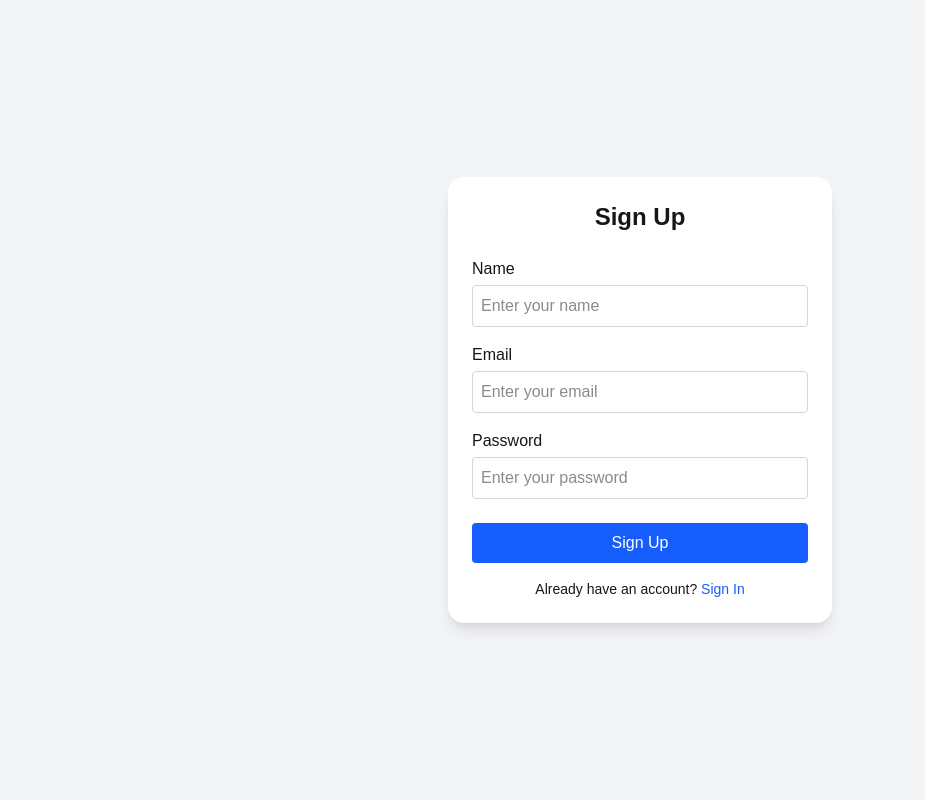
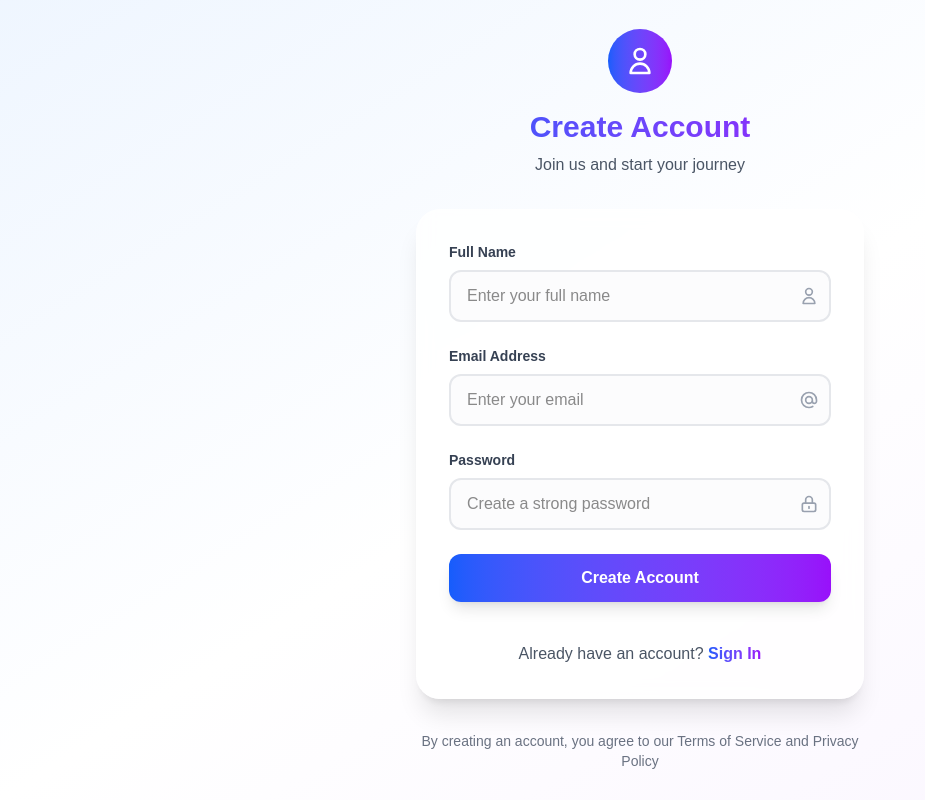
Before and after one commit to Dinithi1625403/ecommerce, a Next.js app in the folder frontend/: page /signup in a window 1280 px wide. Shown: the whole page, without its empty margins (0-925 px from the left). Built offline with nearby package versions, Linux system fonts and the light colour scheme.

Commit message:
created fronted

```diff
--- a/frontend/src/app/signup/page.jsx
+++ b/frontend/src/app/signup/page.jsx
@@ -9,12 +9,14 @@ export default function SignupPage() {
   const [password, setPassword] = useState("");
   const [error, setError] = useState("");
   const [success, setSuccess] = useState("");
+  const [isLoading, setIsLoading] = useState(false);
   const router = useRouter();
 
   const handleSubmit = async (e) => {
     e.preventDefault();
     setError("");
     setSuccess("");
+    setIsLoading(true);
 
     try {
       const res = await fetch("http://localhost:5000/api/auth/register", {
@@ -37,78 +39,158 @@ export default function SignupPage() {
       }, 1500);
     } catch (err) {
       setError(err.message);
+    } finally {
+      setIsLoading(false);
     }
   };
 
   return (
-    <div className="flex items-center justify-center h-screen bg-gray-100">
-      <form
-        onSubmit={handleSubmit}
-        className="bg-white p-6 rounded-2xl shadow-lg w-96"
-      >
-        <h2 className="text-2xl font-semibold text-center mb-6">Sign Up</h2>
+    <div className="min-h-screen bg-gradient-to-br from-blue-50 via-white to-purple-50 flex items-center justify-center p-4">
+      <div className="w-full max-w-md">
+        {/* Logo/Brand Section */}
+        <div className="text-center mb-8">
+          <div className="inline-flex items-center justify-center w-16 h-16 bg-gradient-to-r from-blue-600 to-purple-600 rounded-full mb-4">
+            <svg className="w-8 h-8 text-white" fill="none" stroke="currentColor" viewBox="0 0 24 24">
+              <path strokeLinecap="round" strokeLinejoin="round" strokeWidth="2" d="M16 7a4 4 0 11-8 0 4 4 0 018 0zM12 14a7 7 0 00-7 7h14a7 7 0 00-7-7z" />
+            </svg>
+          </div>
+          <h1 className="text-3xl font-bold bg-gradient-to-r from-blue-600 to-purple-600 bg-clip-text text-transparent">
+            Create Account
+          </h1>
+          <p className="text-gray-600 mt-2">Join us and start your journey</p>
+        </div>
 
+        {/* Form Card */}
+        <div className="bg-white/80 backdrop-blur-sm p-8 rounded-3xl shadow-xl border border-white/20">
+          <form onSubmit={handleSubmit} className="space-y-6">
+            {/* Error/Success Messages */}
             {error && (
-          <p className="bg-red-100 text-red-700 p-2 rounded mb-3 text-center">
-            {error}
-          </p>
-        )}
-        {success && (
-          <p className="bg-green-100 text-green-700 p-2 rounded mb-3 text-center">
-            {success}
-          </p>
+              <div className="bg-red-50 border-l-4 border-red-500 p-4 rounded-lg animate-pulse">
+                <div className="flex items-center">
+                  <svg className="w-5 h-5 text-red-500 mr-2" fill="currentColor" viewBox="0 0 20 20">
+                    <path fillRule="evenodd" d="M10 18a8 8 0 100-16 8 8 0 000 16zM8.707 7.293a1 1 0 00-1.414 1.414L8.586 10l-1.293 1.293a1 1 0 101.414 1.414L10 11.414l1.293 1.293a1 1 0 001.414-1.414L11.414 10l1.293-1.293a1 1 0 00-1.414-1.414L10 8.586 8.707 7.293z" clipRule="evenodd" />
+                  </svg>
+                  <span className="text-red-800 font-medium">{error}</span>
+                </div>
+              </div>
             )}
 
-        <div className="mb-4">
-          <label className="block mb-1 font-medium">Name</label>
+            {success && (
+              <div className="bg-green-50 border-l-4 border-green-500 p-4 rounded-lg animate-pulse">
+                <div className="flex items-center">
+                  <svg className="w-5 h-5 text-green-500 mr-2" fill="currentColor" viewBox="0 0 20 20">
+                    <path fillRule="evenodd" d="M10 18a8 8 0 100-16 8 8 0 000 16zm3.707-9.293a1 1 0 00-1.414-1.414L9 10.586 7.707 9.293a1 1 0 00-1.414 1.414l2 2a1 1 0 001.414 0l4-4z" clipRule="evenodd" />
+                  </svg>
+                  <span className="text-green-800 font-medium">{success}</span>
+                </div>
+              </div>
+            )}
+
+            {/* Name Input */}
+            <div className="group">
+              <label className="block text-sm font-semibold text-gray-700 mb-2">
+                Full Name
+              </label>
+              <div className="relative">
                 <input
                   type="text"
-            className="w-full border border-gray-300 rounded p-2"
-            placeholder="Enter your name"
+                  className="w-full px-4 py-3 border-2 border-gray-200 rounded-xl focus:border-blue-500 focus:ring-4 focus:ring-blue-500/10 transition-all duration-200 outline-none bg-gray-50/50 group-hover:border-gray-300"
+                  placeholder="Enter your full name"
                   value={name}
                   onChange={(e) => setName(e.target.value)}
                   required
                 />
+                <div className="absolute inset-y-0 right-0 pr-3 flex items-center">
+                  <svg className="w-5 h-5 text-gray-400" fill="none" stroke="currentColor" viewBox="0 0 24 24">
+                    <path strokeLinecap="round" strokeLinejoin="round" strokeWidth="2" d="M16 7a4 4 0 11-8 0 4 4 0 018 0zM12 14a7 7 0 00-7 7h14a7 7 0 00-7-7z" />
+                  </svg>
+                </div>
+              </div>
             </div>
 
-        <div className="mb-4">
-          <label className="block mb-1 font-medium">Email</label>
+            {/* Email Input */}
+            <div className="group">
+              <label className="block text-sm font-semibold text-gray-700 mb-2">
+                Email Address
+              </label>
+              <div className="relative">
                 <input
                   type="email"
-            className="w-full border border-gray-300 rounded p-2"
+                  className="w-full px-4 py-3 border-2 border-gray-200 rounded-xl focus:border-blue-500 focus:ring-4 focus:ring-blue-500/10 transition-all duration-200 outline-none bg-gray-50/50 group-hover:border-gray-300"
                   placeholder="Enter your email"
                   value={email}
                   onChange={(e) => setEmail(e.target.value)}
                   required
                 />
+                <div className="absolute inset-y-0 right-0 pr-3 flex items-center">
+                  <svg className="w-5 h-5 text-gray-400" fill="none" stroke="currentColor" viewBox="0 0 24 24">
+                    <path strokeLinecap="round" strokeLinejoin="round" strokeWidth="2" d="M16 12a4 4 0 10-8 0 4 4 0 008 0zm0 0v1.5a2.5 2.5 0 005 0V12a9 9 0 10-9 9m4.5-1.206a8.959 8.959 0 01-4.5 1.207" />
+                  </svg>
+                </div>
+              </div>
             </div>
 
-        <div className="mb-6">
-          <label className="block mb-1 font-medium">Password</label>
+            {/* Password Input */}
+            <div className="group">
+              <label className="block text-sm font-semibold text-gray-700 mb-2">
+                Password
+              </label>
+              <div className="relative">
                 <input
                   type="password"
-            className="w-full border border-gray-300 rounded p-2"
-            placeholder="Enter your password"
+                  className="w-full px-4 py-3 border-2 border-gray-200 rounded-xl focus:border-blue-500 focus:ring-4 focus:ring-blue-500/10 transition-all duration-200 outline-none bg-gray-50/50 group-hover:border-gray-300"
+                  placeholder="Create a strong password"
                   value={password}
                   onChange={(e) => setPassword(e.target.value)}
                   required
                 />
+                <div className="absolute inset-y-0 right-0 pr-3 flex items-center">
+                  <svg className="w-5 h-5 text-gray-400" fill="none" stroke="currentColor" viewBox="0 0 24 24">
+                    <path strokeLinecap="round" strokeLinejoin="round" strokeWidth="2" d="M12 15v2m-6 4h12a2 2 0 002-2v-6a2 2 0 00-2-2H6a2 2 0 00-2 2v6a2 2 0 002 2zm10-10V7a4 4 0 00-8 0v4h8z" />
+                  </svg>
+                </div>
+              </div>
             </div>
 
+            {/* Submit Button */}
             <button
               type="submit"
-          className="w-full bg-blue-600 hover:bg-blue-700 text-white font-medium py-2 rounded"
+              disabled={isLoading}
+              className="w-full bg-gradient-to-r from-blue-600 to-purple-600 hover:from-blue-700 hover:to-purple-700 disabled:from-gray-400 disabled:to-gray-500 text-white font-semibold py-3 px-6 rounded-xl transition-all duration-200 transform hover:scale-[1.02] active:scale-[0.98] shadow-lg hover:shadow-xl disabled:cursor-not-allowed disabled:transform-none"
             >
-          Sign Up
+              {isLoading ? (
+                <div className="flex items-center justify-center">
+                  <svg className="animate-spin -ml-1 mr-3 h-5 w-5 text-white" xmlns="http://www.w3.org/2000/svg" fill="none" viewBox="0 0 24 24">
+                    <circle className="opacity-25" cx="12" cy="12" r="10" stroke="currentColor" strokeWidth="4"></circle>
+                    <path className="opacity-75" fill="currentColor" d="M4 12a8 8 0 018-8V0C5.373 0 0 5.373 0 12h4zm2 5.291A7.962 7.962 0 014 12H0c0 3.042 1.135 5.824 3 7.938l3-2.647z"></path>
+                  </svg>
+                  Creating Account...
+                </div>
+              ) : (
+                "Create Account"
+              )}
             </button>
 
-        <p className="text-center text-sm mt-4">
+            {/* Sign In Link */}
+            <div className="text-center pt-4">
+              <p className="text-gray-600">
                 Already have an account?{" "}
-          <a href="/login" className="text-blue-600 hover:underline">
+                <a
+                  href="/login"
+                  className="font-semibold text-transparent bg-gradient-to-r from-blue-600 to-purple-600 bg-clip-text hover:from-blue-700 hover:to-purple-700 transition-all duration-200"
+                >
                   Sign In
                 </a>
               </p>
+            </div>
           </form>
+        </div>
+
+        {/* Footer */}
+        <div className="text-center mt-8 text-sm text-gray-500">
+          <p>By creating an account, you agree to our Terms of Service and Privacy Policy</p>
+        </div>
+      </div>
     </div>
   );
 }
```
Lines whose indentation alone changed are shown as unchanged.
